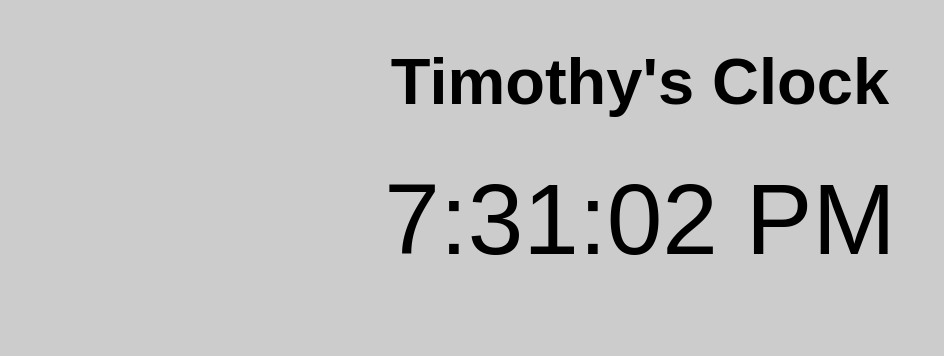
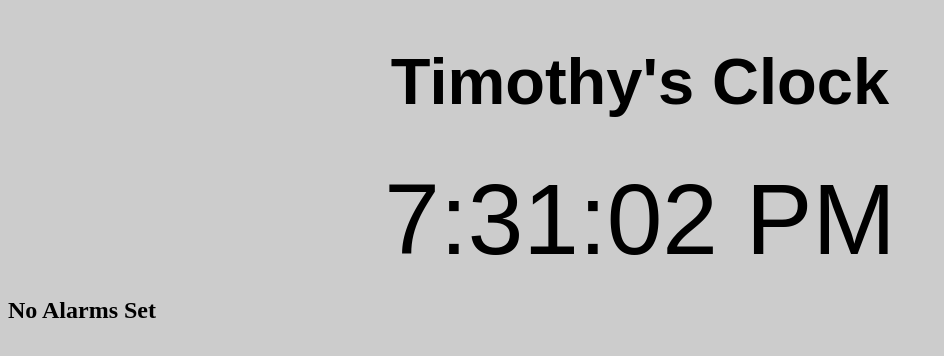
Before and after one commit to timothyxvo/HTMLClock, a plain HTML site: page index.html in a window 1280 px wide. Shown: the whole page, without its empty margins (0-944 px from the left). Drawn offline with Linux system fonts and the light colour scheme.

Commit message:
no alarms set -index.html

```diff
--- a/index.html
+++ b/index.html
@@ -9,6 +9,7 @@
 <body>
 <h1>Timothy's Clock</h1>
 <div class="clk" id="time"> </div>
+<h2>No Alarms Set</h2>
 <script src="js/clock.js" type="text/javascript"></script>
 </body>
 
```
